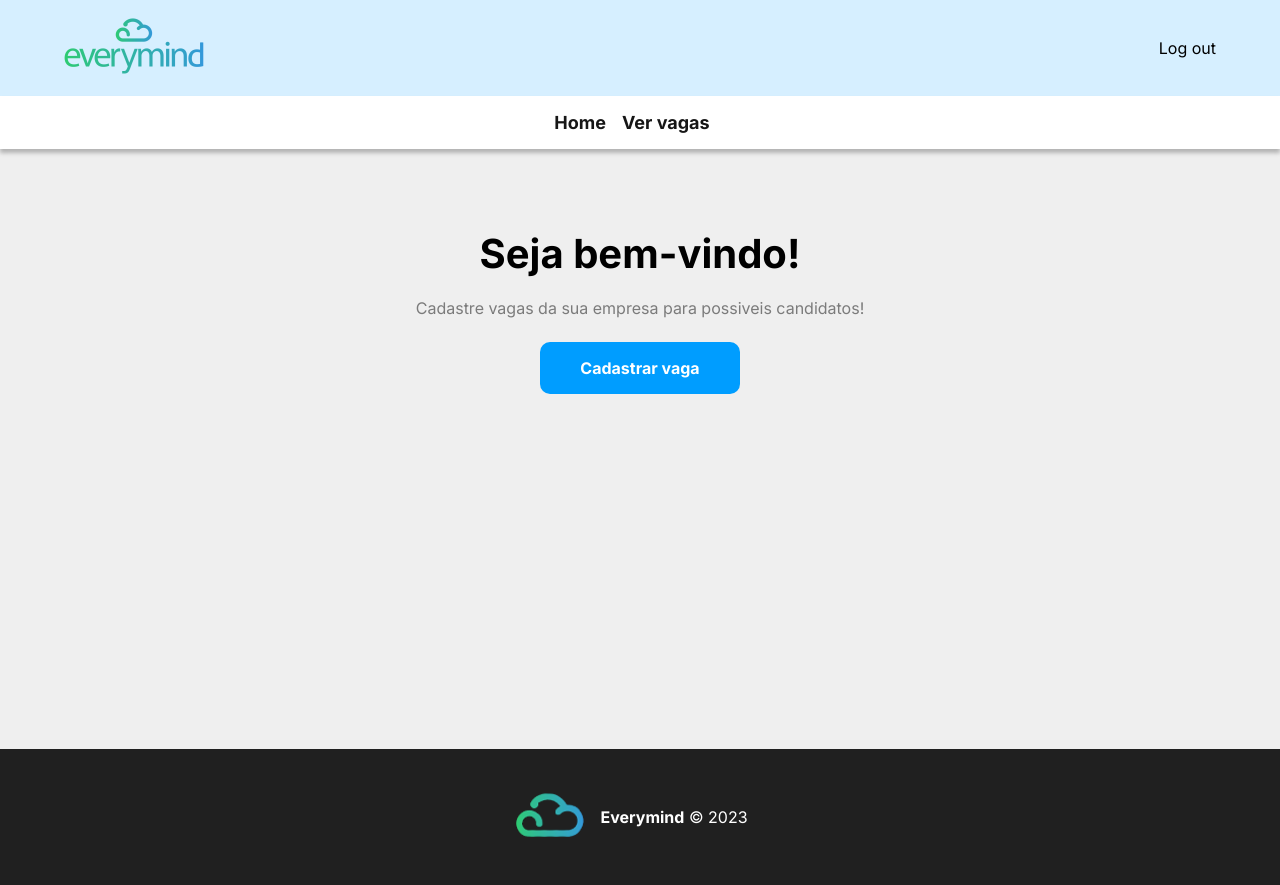
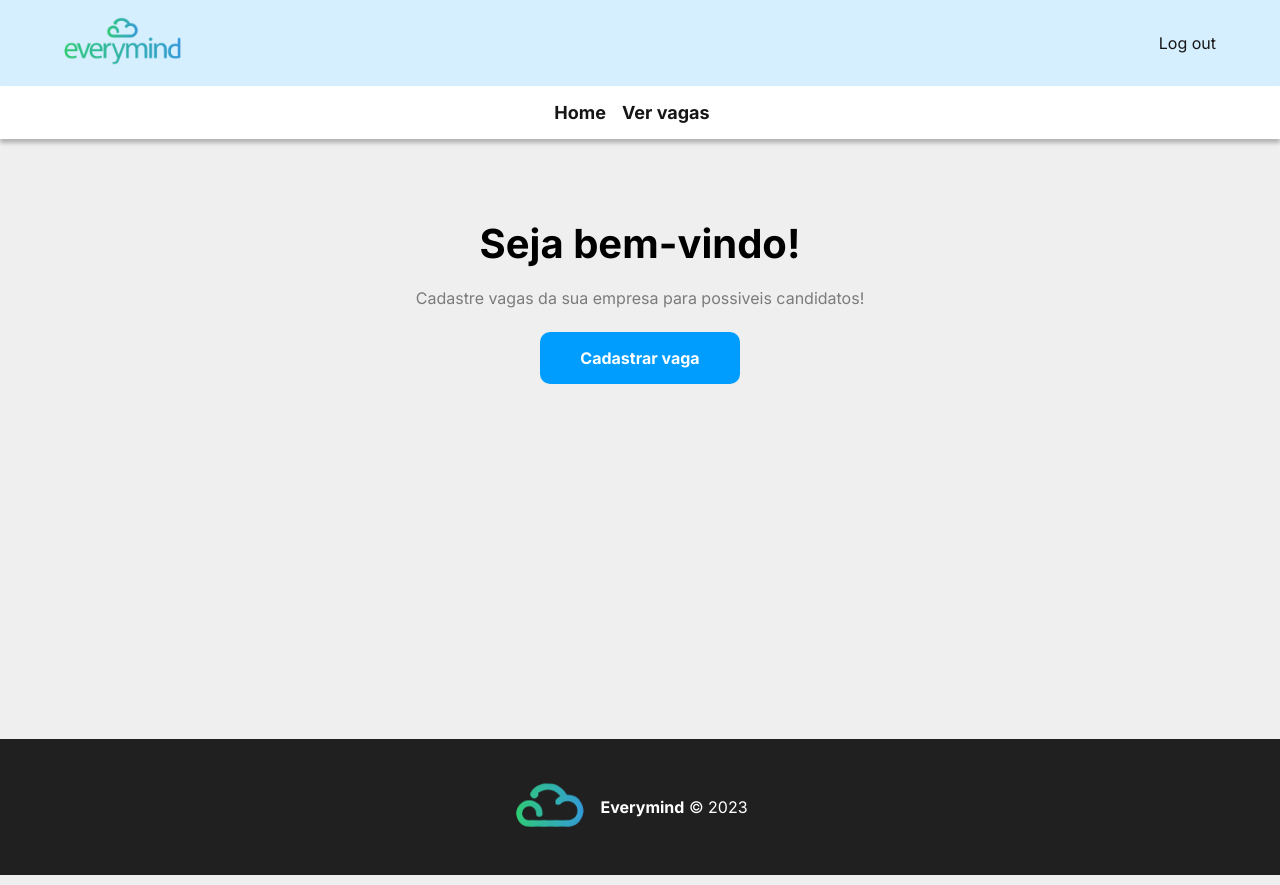
Before and after one commit to guiwoliveira/Site-Cadastro-Vagas, a React (Create React App) app: page / in a window 1280 px wide. Built offline with nearby package versions, Linux system fonts and the light colour scheme.

Commit message:
alter: navbar

```diff
--- a/src/components/layout/Navbar.module.css
+++ b/src/components/layout/Navbar.module.css
@@ -6,6 +6,10 @@
     padding: 1em;
     padding-left: 4em;
     padding-right: 4em;
+}
+
+.navbar img {
+    height: 50px;
 }
 
 .sub_navbar {
@@ -41,7 +45,7 @@
 }
 
 .logout a {
-    color: #000;
+    color: #161616;
     text-decoration: none;
     font-weight: 400;
     margin-left: 2em
```
